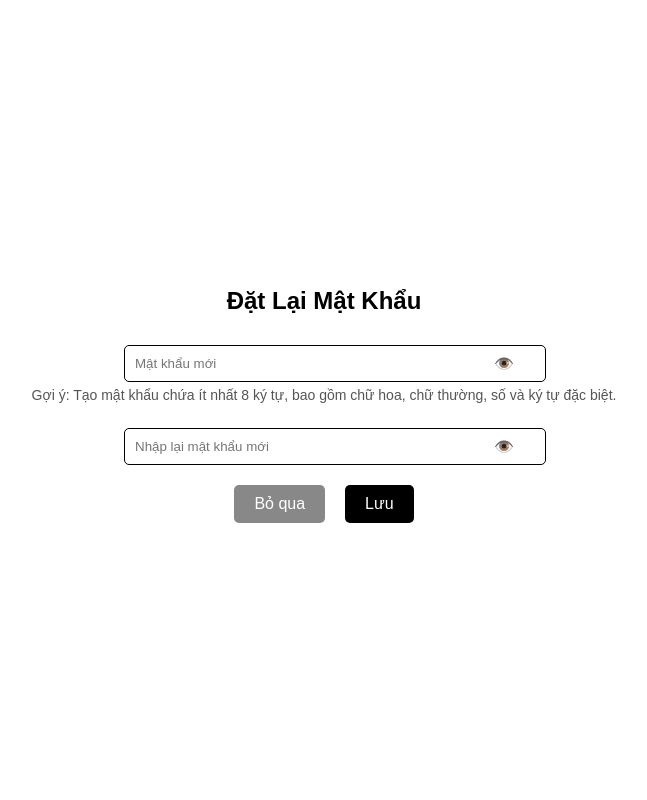
After one commit to minhminhngyn/PHPktr2, a PHP site: page /Datlaimk.php in a window 1280 px wide. The commit adds this page. Shown: the whole page, without its empty margins (316-963 px from the left). Run offline with PHP 8.4, Linux system fonts and the light colour scheme.

Commit message:
Datlaimk

```diff
--- /dev/null
+++ b/Datlaimk.php
@@ -0,0 +1,147 @@
+<!DOCTYPE html>
+<html lang="vi">
+<head>
+    <meta charset="UTF-8">
+    <meta name="viewport" content="width=device-width, initial-scale=1.0">
+    <title>Đặt Lại Mật Khẩu</title>
+    <style>
+        body {
+            font-family: Arial, sans-serif;
+            display: flex;
+            flex-direction: column;
+            align-items: center;
+            justify-content: center;
+            height: 100vh;
+            margin: 0;
+            background-color: #fff;
+            color: #000;
+        }
+        h2 {
+            margin-bottom: 20px;
+        }
+        .password-container {
+            position: relative;
+            width: 80%;
+            max-width: 400px;
+        }
+        input[type="password"], input[type="text"] {
+            width: 100%;
+            padding: 10px;
+            margin: 10px 0;
+            border-radius: 5px;
+            border: 1px solid #000;
+        }
+        .toggle-password {
+            position: absolute;
+            right: 10px;
+            top: 50%;
+            transform: translateY(-50%);
+            cursor: pointer;
+            font-size: 16px;
+            color: #888;
+        }
+        button {
+            padding: 10px 20px;
+            margin: 10px;
+            border: none;
+            border-radius: 5px;
+            cursor: pointer;
+            font-size: 16px;
+        }
+        #skipBtn {
+            background-color: #888;
+            color: #fff;
+        }
+        #saveBtn {
+            background-color: #000;
+            color: #fff;
+        }
+        .password-suggestion {
+            color: #555;
+            font-size: 14px;
+            margin-top: -5px;
+            margin-bottom: 15px;
+            display: block;
+        }
+        .error-message {
+            color: red;
+            font-size: 14px;
+            display: none;
+            margin-top: -5px;
+            margin-bottom: 15px;
+        }
+        .login-link {
+            color: blue;
+            text-decoration: underline;
+            cursor: pointer;
+            margin-left: 5px;
+        }
+    </style>
+    <script>
+        const oldPassword = "oldpassword123"; // Giả định mật khẩu cũ là "oldpassword123"
+
+        function togglePasswordVisibility(inputId, toggleId) {
+            const passwordInput = document.getElementById(inputId);
+            const toggleIcon = document.getElementById(toggleId);
+
+            if (passwordInput.type === "password") {
+                passwordInput.type = "text";
+                toggleIcon.textContent = "🙈";
+            } else {
+                passwordInput.type = "password";
+                toggleIcon.textContent = "👁️";
+            }
+        }
+
+        function validatePasswords(event) {
+            const newPassword = document.getElementById("newPassword").value;
+            const confirmPassword = document.getElementById("confirmPassword").value;
+            const errorMessage = document.getElementById("errorMessage");
+            const loginLink = document.getElementById("loginLink");
+
+            if (newPassword === oldPassword) {
+                errorMessage.style.display = "block";
+                errorMessage.textContent = "Mật khẩu mới trùng với mật khẩu cũ.";
+                loginLink.style.display = "inline"; // Hiển thị link "Đăng nhập" nếu mật khẩu trùng
+                event.preventDefault();
+            } else if (newPassword !== confirmPassword) {
+                errorMessage.style.display = "block";
+                errorMessage.textContent = "Mật khẩu không khớp. Vui lòng thử lại.";
+                loginLink.style.display = "none";
+                event.preventDefault();
+            } else {
+                errorMessage.style.display = "none";
+                loginLink.style.display = "none";
+                alert("Đặt mật khẩu mới thành công!");
+                window.location.href = "index.html"; // Chuyển hướng đến trang chủ
+            }
+        }
+    </script>
+</head>
+<body>
+
+<h2>Đặt Lại Mật Khẩu</h2>
+
+<form onsubmit="validatePasswords(event)" style="display: flex; flex-direction: column; align-items: center;">
+    <div class="password-container">
+        <input type="password" id="newPassword" placeholder="Mật khẩu mới" required>
+        <span id="toggleNewPassword" class="toggle-password" onclick="togglePasswordVisibility('newPassword', 'toggleNewPassword')">👁️</span>
+    </div>
+    <div id="passwordSuggestion" class="password-suggestion">Gợi ý: Tạo mật khẩu chứa ít nhất 8 ký tự, bao gồm chữ hoa, chữ thường, số và ký tự đặc biệt.</div>
+
+    <div class="password-container">
+        <input type="password" id="confirmPassword" placeholder="Nhập lại mật khẩu mới" required>
+        <span id="toggleConfirmPassword" class="toggle-password" onclick="togglePasswordVisibility('confirmPassword', 'toggleConfirmPassword')">👁️</span>
+    </div>
+
+    <div id="errorMessage" class="error-message">Mật khẩu không khớp. Vui lòng thử lại.</div>
+    <a id="loginLink" class="login-link" href="login.html" style="display: none;">Đăng nhập</a>
+
+    <div style="display: flex;">
+        <button type="button" id="skipBtn">Bỏ qua</button>
+        <button type="submit" id="saveBtn">Lưu</button>
+    </div>
+</form>
+
+</body>
+</html>
```
Also changed, not shown: Quenmatkhau.php (+7 -1 lines).
